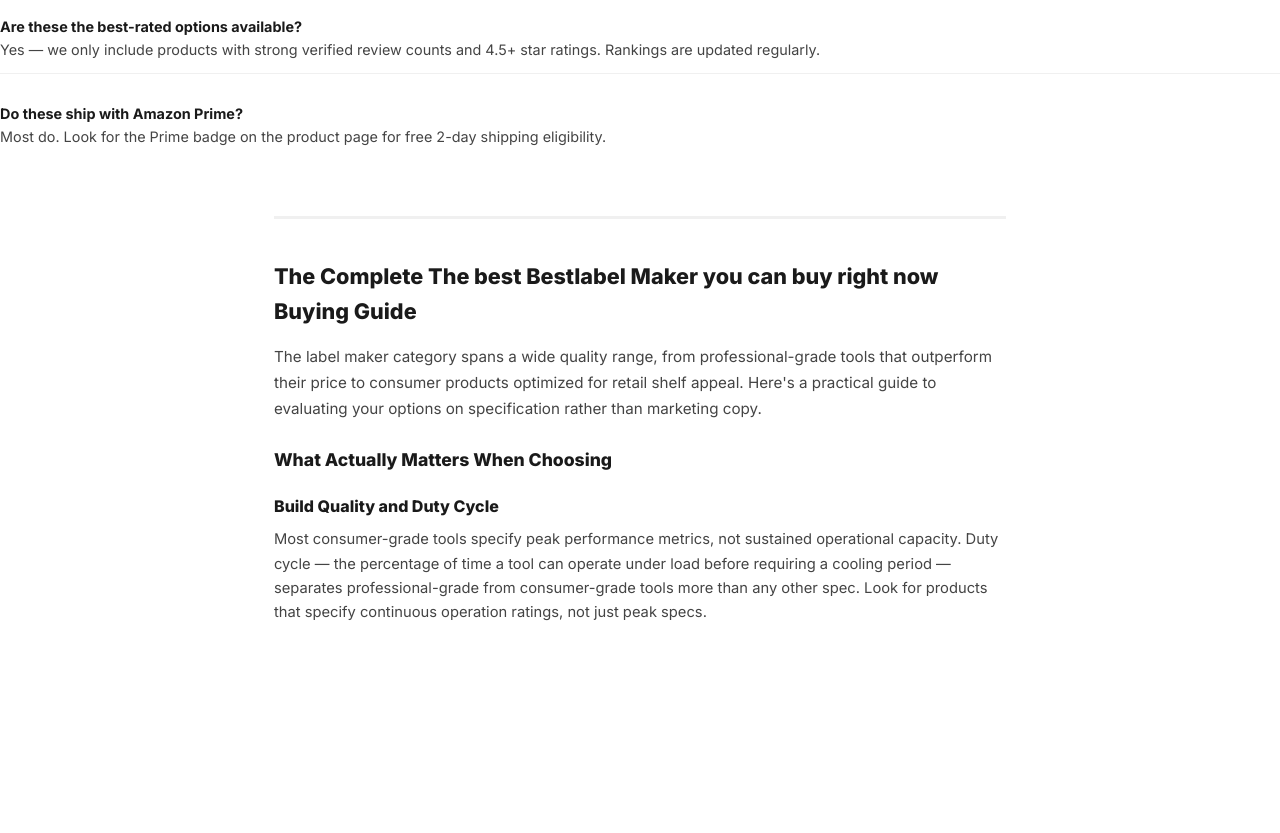
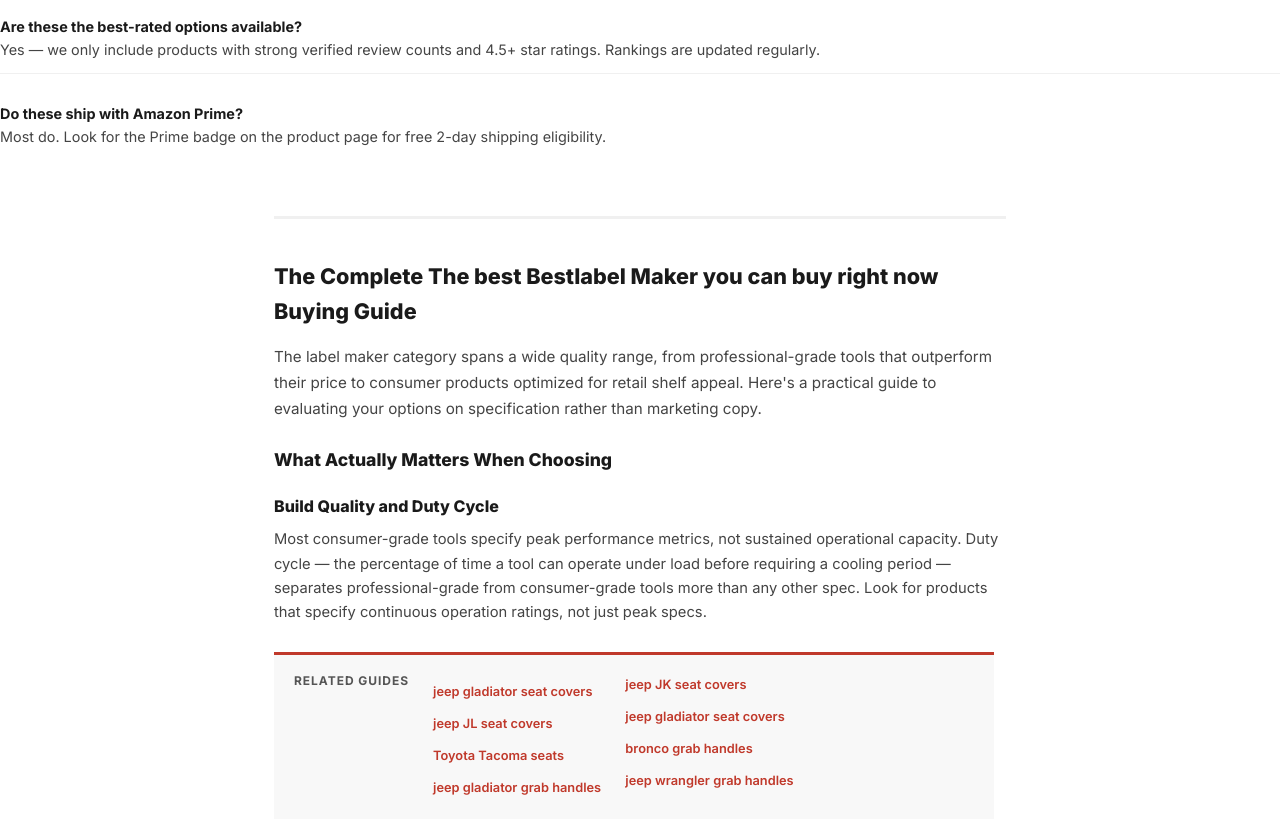
Before and after one commit to Brazenproducts/bestlabel-maker.com, a plain HTML site: page index.html in a window 1280 px wide. Shown: the part 3151-3984 px from the top of the page. Before the commit the page ends 3851 px from the top, so only its background shows below. Drawn offline with Linux system fonts and the light colour scheme.

Commit message:
Add: internal cross-links to near-page-1 affiliate sites (ranking push)

```diff
--- a/index.html
+++ b/index.html
@@ -318,5 +318,20 @@
 
 </section>
 </main>
+
+<nav aria-label="Related resources" style="background:#f8f8f8;border-top:3px solid #c0392b;padding:16px 20px;margin:24px 0;max-width:720px">
+  <p style="font-size:.75rem;font-weight:700;text-transform:uppercase;letter-spacing:.08em;color:#555;margin:0 0 10px 0">Related Guides</p>
+  <ul style="list-style:none;padding:0;margin:0;columns:2;column-gap:1.5rem">
+    <li style="margin:.4rem 0"><a href="https://gladiatorseatcover.com/" style="color:#c0392b;font-weight:600;text-decoration:none">jeep gladiator seat covers</a></li>
+    <li style="margin:.4rem 0"><a href="https://jlseatcover.com/" style="color:#c0392b;font-weight:600;text-decoration:none">jeep JL seat covers</a></li>
+    <li style="margin:.4rem 0"><a href="https://tacomaseats.com/" style="color:#c0392b;font-weight:600;text-decoration:none">Toyota Tacoma seats</a></li>
+    <li style="margin:.4rem 0"><a href="https://gladiatorgrabhandle.com/" style="color:#c0392b;font-weight:600;text-decoration:none">jeep gladiator grab handles</a></li>
+    <li style="margin:.4rem 0"><a href="https://jkseatcovers.com/" style="color:#c0392b;font-weight:600;text-decoration:none">jeep JK seat covers</a></li>
+    <li style="margin:.4rem 0"><a href="https://jtseatcovers.com/" style="color:#c0392b;font-weight:600;text-decoration:none">jeep gladiator seat covers</a></li>
+    <li style="margin:.4rem 0"><a href="https://broncograbhandles.com/" style="color:#c0392b;font-weight:600;text-decoration:none">bronco grab handles</a></li>
+    <li style="margin:.4rem 0"><a href="https://wranglergrabhandles.com/" style="color:#c0392b;font-weight:600;text-decoration:none">jeep wrangler grab handles</a></li>
+  </ul>
+</nav>
+
 </body>
 </html>
```
